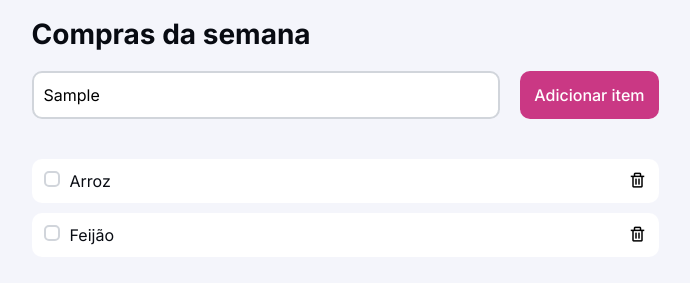
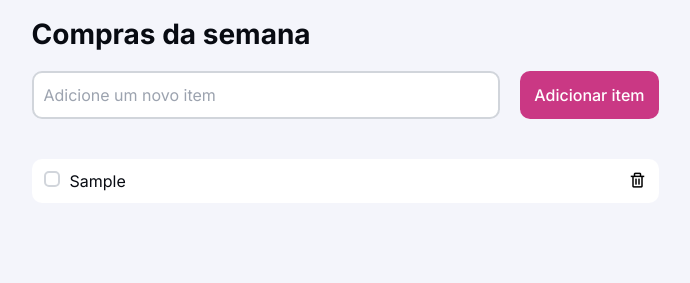
Before and after one commit to gabbzin/DesafioRocketSeat, a plain HTML site: page src/index.html in a window 1280 px wide. Both pictures are taken after typing "Sample" into the empty fields and a click on the button "Adicionar item". Shown: the part 145-428 px from the top of the page, without its empty margins (295-985 px from the left). Drawn offline with nearby package versions, Linux system fonts and the light colour scheme.

Commit message:
Adição da função de adicionar item

```diff
--- a/estilos/style.css
+++ b/estilos/style.css
@@ -66,8 +66,13 @@ h1 {
     width: 627px;
     display: flex;
     flex-direction: row;
+    margin-bottom: 40px;
     gap: 20px;
-    margin-bottom: 40px;
+}
+
+#inputArea label {
+    display: flex;
+    flex: 1;
 }
 
 #item-input {
--- a/src/index.html
+++ b/src/index.html
@@ -5,7 +5,6 @@
     <meta name="viewport" content="width=device-width, initial-scale=1.0">
     <title>Desafio</title>
     <link href='https://unpkg.com/boxicons@2.1.4/css/boxicons.min.css' rel='stylesheet'>
-    <link rel="stylesheet" href="https://cdn.jsdelivr.net/npm/bootstrap-icons@1.10.5/font/bootstrap-icons.css">
     <link rel="stylesheet" href="../estilos/style.css">
 </head>
 <body>
@@ -17,42 +16,28 @@
         <div id="back-button">
             <- Voltar
         </div>
+
         <h1>Compras da semana</h1>
 
         <div id="inputArea">
-            <input type="text" id="item-input" placeholder="Adicione um novo item">
-            <button id="add-button" onclick="addItem()">Adicionar item</button>
+            <label>
+                <input type="text" id="item-input" placeholder="Adicione um novo item">
+            </label>
+            <button id="add-button" onclick="adicionarItem()">Adicionar item</button>
         </div>
 
-        <form action="main.js" method="post">
-            <ul id="item-list">
-                <li class="item">
-                    <input type="checkbox" class="checkbox">
-                    <div class="itemText">
-                        Arroz
-                    </div>
-                    <button>
-                        <i class='bx bx-trash'></i>
-                    </button>
-                </li>
-                <li class="item">
-                    <input type="checkbox" class="checkbox">
-                    <div class="itemText">
-                        Feijão
-                    </div>
-                    <button>
-                        <i class='bx bx-trash'></i>
-                    </button>
-                </li>
-            </ul>
-        </form>
+        <ul id="item-list">
+
+        </ul>
 
         <div id="AvisoItemExcluido">
             <i class='bx bxs-error-circle'></i>
                 <div class="itemText">O item foi removido da lista</div>
-            <button style="color: white;"><i class='bx bx-x'></i></button>
+            <button style="color: white;" onclick="deletarItem()"><i class='bx bx-x'></i></button>
         </div>
     </main>
+
+    <script src="main.js"></script>
 </body>
 </html>
 
--- a/src/main.js
+++ b/src/main.js
@@ -0,0 +1,44 @@
+let addButton = window.document.getElementById("add-button");
+
+function adicionarItem() {
+    let itemList = window.document.getElementById("item-list");
+    let item = document.getElementById("item-input").value;
+
+    if (item == ""){
+        return;
+    } else {
+
+        let itemElement = window.document.createElement("li"); // Criando o elemento li
+        itemElement.classList.add("item"); // Adicionando a classe item no elemento
+
+        let checkbox = window.document.createElement("input");
+        checkbox.type = "checkbox";
+        checkbox.classList.add("checkbox");
+        itemElement.appendChild(checkbox);
+
+        let itemText = window.document.createElement("div"); // Criando o elemento div;
+        itemText.classList.add("itemText");
+        itemText.innerHTML = item;
+        itemElement.appendChild(itemText);
+
+        let botao = window.document.createElement("button");
+
+        let iconLixo = window.document.createElement("i");
+        iconLixo.classList.add("bx");
+        iconLixo.classList.add("bx-trash");
+        botao.appendChild(iconLixo);
+
+        itemElement.appendChild(botao);
+
+        itemList.appendChild(itemElement);
+
+        document.getElementById("item-input").value = "";
+
+    }
+}
+
+function deletarItem(){
+    let item = document.querySelectorAll(".item");
+
+
+}
```
